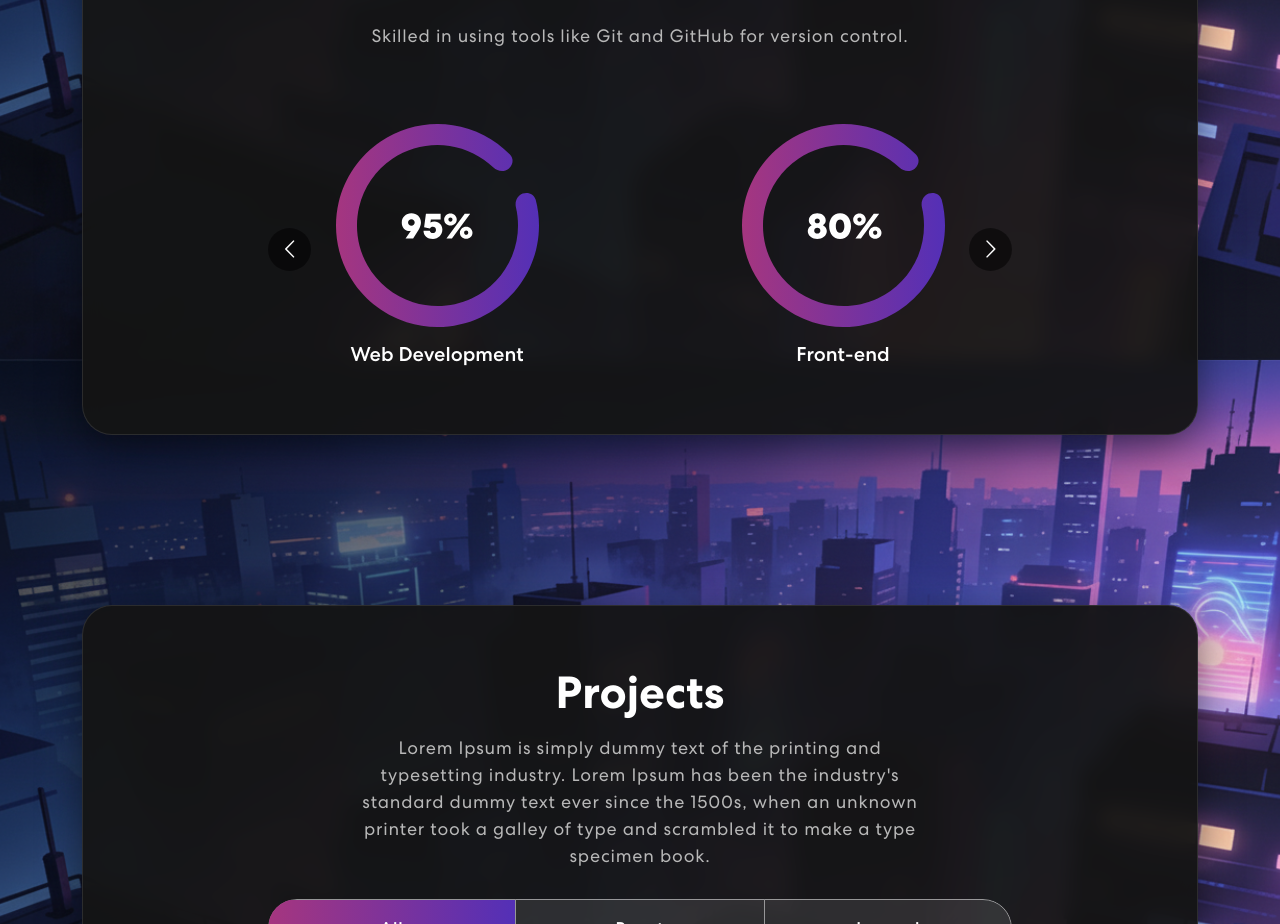
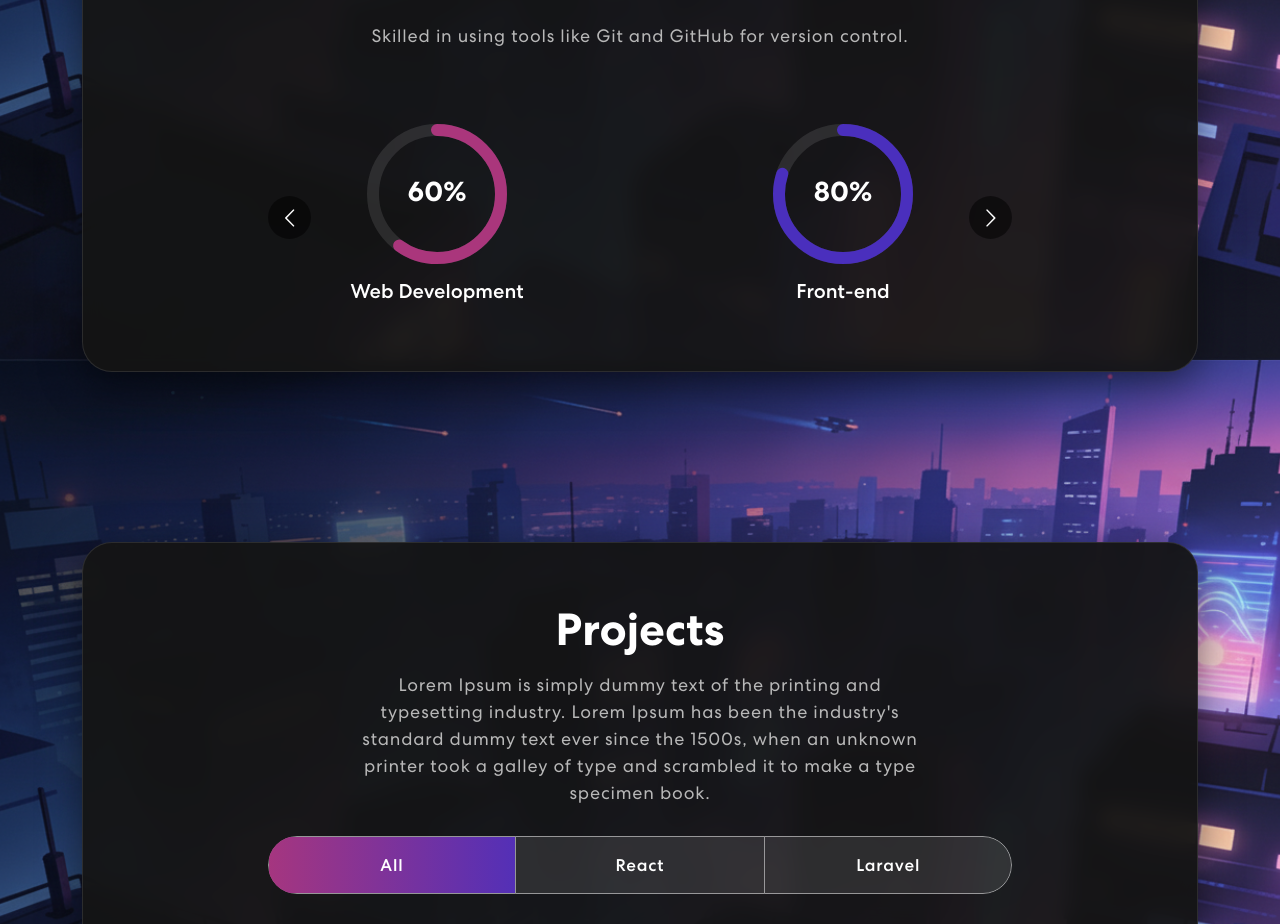
Before and after one commit to maram-aouini/Portfolio, a React (Create React App) app: page / in a window 1280 px wide. Shown: the part 1240-2164 px from the top of the page. Built offline with nearby package versions, Linux system fonts and the light colour scheme.

Commit message:
Replaced skill counters images with reactive and animated coded

```diff
--- a/src/components/Skills.js
+++ b/src/components/Skills.js
@@ -1,11 +1,93 @@
+import { useState, useEffect, useRef } from "react";
 import Carousel from "react-multi-carousel";
 import "react-multi-carousel/lib/styles.css";
 import { Container, Row, Col } from "react-bootstrap";
-import meter1 from "../assets/img/meter1.svg";
-import meter2 from "../assets/img/meter2.svg";
-import meter3 from "../assets/img/meter3.svg";
+
+// Circular Progress Meter Component with Animation
+const CircularMeter = ({ percentage, color = "#AA367C", isVisible }) => {
+    const [currentPercentage, setCurrentPercentage] = useState(0);
+    const radius = 70;
+    const strokeWidth = 12;
+    const normalizedRadius = radius - strokeWidth / 2;
+    const circumference = normalizedRadius * 2 * Math.PI;
+    const strokeDashoffset = circumference - (currentPercentage / 100) * circumference;
+
+    useEffect(() => {
+        if (isVisible) {
+            // Animation when first loading
+            const duration = 1500;
+            const steps = 60;
+            const stepValue = percentage / steps;
+            const stepDuration = duration / steps;
+            let currentStep = 0;
+
+            const timer = setInterval(() => {
+                currentStep++;
+                if (currentStep <= steps) {
+                    setCurrentPercentage(Math.min(stepValue * currentStep, percentage));
+                } else {
+                    clearInterval(timer);
+                }
+            }, stepDuration);
+
+            return () => clearInterval(timer);
+        } else {
+            setCurrentPercentage(0);
+        }
+    }, [isVisible, percentage]);
+
+    return (
+        <svg
+            height={radius * 2}
+            width={radius * 2}
+            style={{ margin: '0 auto 15px', display: 'block' }}
+        >
+            {/* Background circle */}
+            <circle
+                stroke="rgba(255, 255, 255, 0.1)"
+                fill="transparent"
+                strokeWidth={strokeWidth}
+                r={normalizedRadius}
+                cx={radius}
+                cy={radius}
+            />
+            {/* Progress circle */}
+            <circle
+                stroke={color}
+                fill="transparent"
+                strokeWidth={strokeWidth}
+                strokeDasharray={circumference + ' ' + circumference}
+                style={{
+                    strokeDashoffset,
+                    transition: 'stroke-dashoffset 0.1s ease',
+                    transform: 'rotate(-90deg)',
+                    transformOrigin: '50% 50%'
+                }}
+                strokeLinecap="round"
+                r={normalizedRadius}
+                cx={radius}
+                cy={radius}
+            />
+            {/* Percentage text */}
+            <text
+                x="50%"
+                y="50%"
+                dominantBaseline="middle"
+                textAnchor="middle"
+                fontSize="28"
+                fontWeight="700"
+                fill="#fff"
+            >
+                {Math.round(currentPercentage)}%
+            </text>
+        </svg>
+    );
+};
 
 export const Skills = () => {
+    const [isVisible, setIsVisible] = useState(false);
+    const sectionRef = useRef(null);
+
     const responsive = {
         superLargeDesktop: {
             breakpoint: { max: 4000, min: 3000 },
@@ -25,8 +107,43 @@ export const Skills = () => {
         }
     };
 
+    // To customize skills data and colours
+    const skills = [
+        { name: "Web Development", percentage: 60, color: "#AA367C" },
+        { name: "Front-end", percentage: 80, color: "#4A2FBD" },
+        { name: "Back-end", percentage: 60, color: "#AA367C" },
+        { name: "Full-stack", percentage: 60, color: "#4A2FBD" },
+        { name: "CMS", percentage: 80, color: "#AA367C" },
+        { name: "UI/UX", percentage: 40, color: "#4A2FBD" },
+    ];
+
+    // Intersection Observer to detect when section is visible
+    useEffect(() => {
+        const observer = new IntersectionObserver(
+            ([entry]) => {
+                if (entry.isIntersecting) {
+                    setIsVisible(true);
+                }
+            },
+            {
+                threshold: 0.5
+            }
+        );
+
+        const currentSection = sectionRef.current;
+        if (currentSection) {
+            observer.observe(currentSection);
+        }
+
+        return () => {
+            if (currentSection) {
+                observer.unobserve(currentSection);
+            }
+        };
+    }, []);
+
     return (
-        <section className="skill" id="skills">
+        <section className="skill" id="skills" ref={sectionRef}>
             <Container>
                 <Row>
                     <Col>
@@ -37,22 +154,16 @@ export const Skills = () => {
                             <p>Experienced in responsive design and cross-browser compatibility.</p>
                             <p>Skilled in using tools like Git and GitHub for version control.</p>
                             <Carousel responsive={responsive} infinite={true} className="skill-slider">
-                                <div className="item">
-                                    <img src={meter1} alt="Web Development" />
-                                    <h5>Web Development</h5>
-                                </div>
-                                <div className="item">
-                                    <img src={meter2} alt="Front-end" />
-                                    <h5>Front-end</h5>
-                                </div>
-                                <div className="item">
-                                    <img src={meter3} alt="Back-end" />
-                                    <h5>Back-end</h5>
-                                </div>
-                                <div className="item">
-                                    <img src={meter1} alt="Full-stack" />
-                                    <h5>Full-stack</h5>
-                                </div>
+                                {skills.map((skill, index) => (
+                                    <div className="item" key={index}>
+                                        <CircularMeter
+                                            percentage={skill.percentage}
+                                            color={skill.color}
+                                            isVisible={isVisible}
+                                        />
+                                        <h5>{skill.name}</h5>
+                                    </div>
+                                ))}
                             </Carousel>
                         </div>
                     </Col>
```
